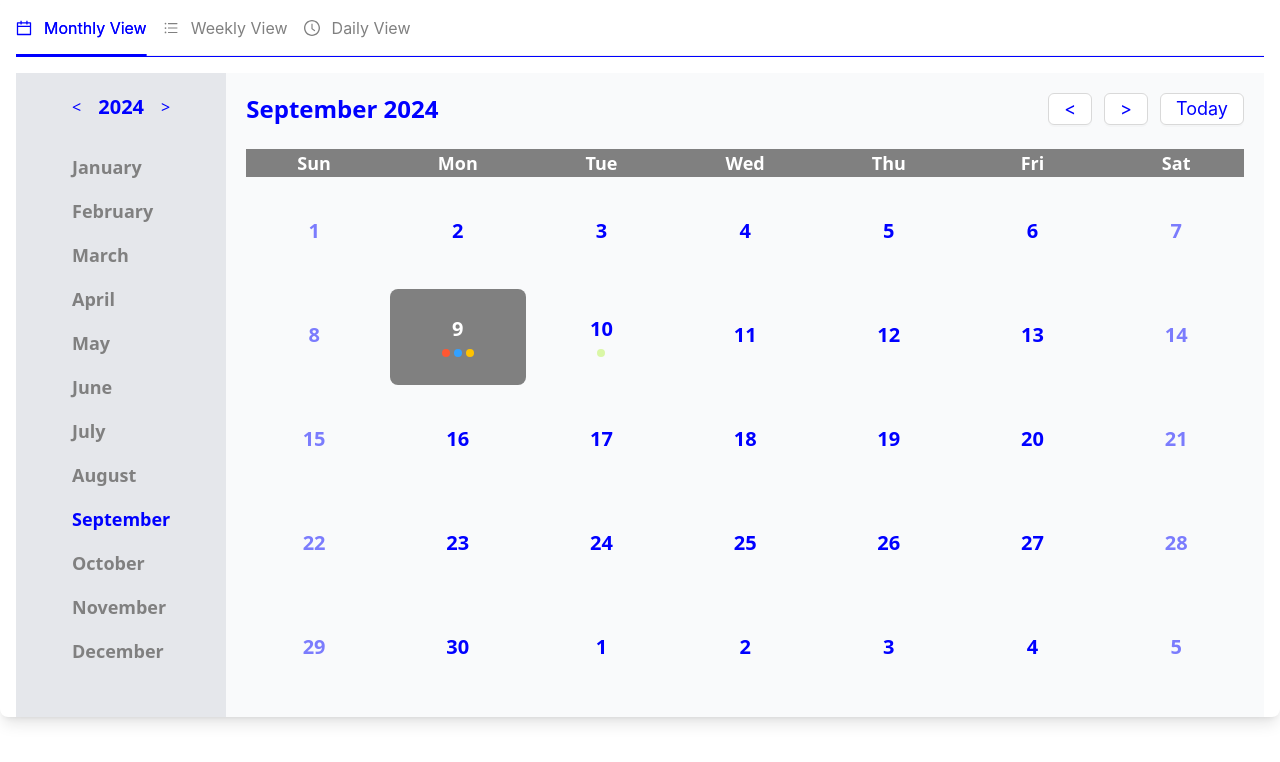
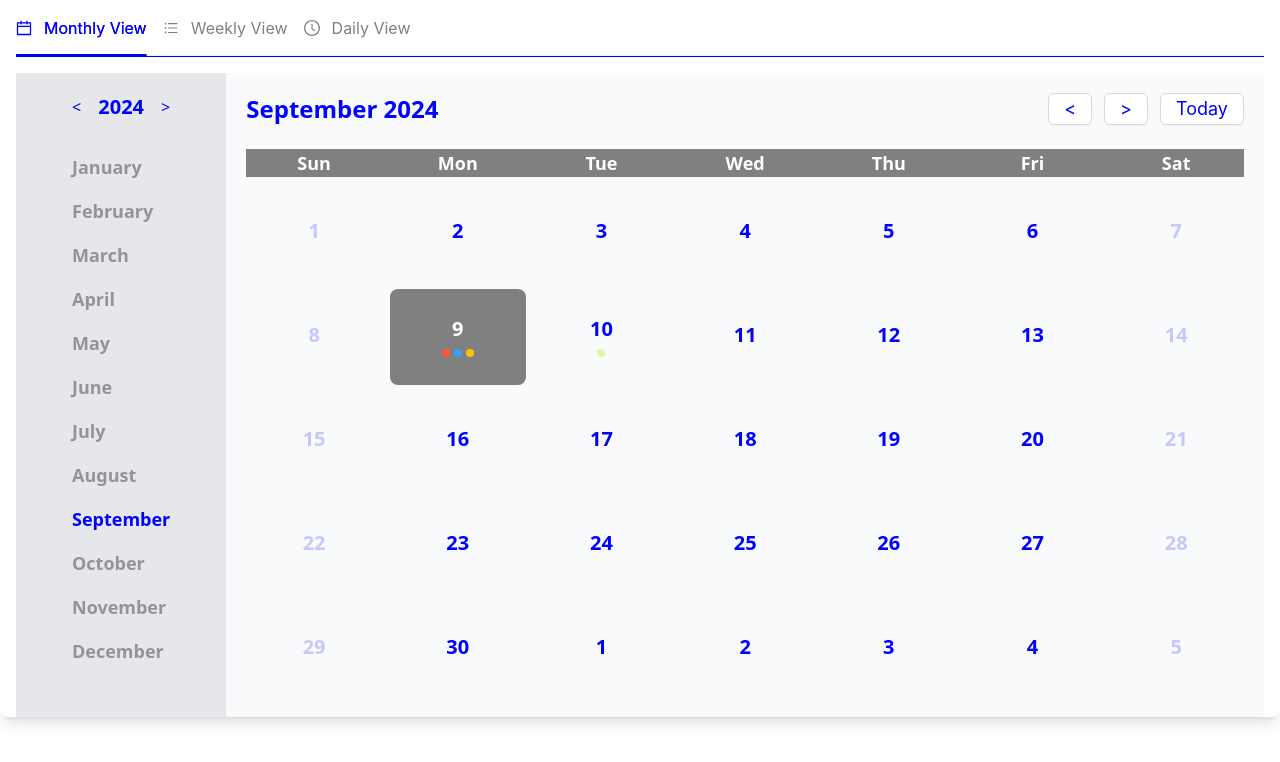
Before and after one commit to jefersonbrzcosta/js-calendar-lib, a React (Vite) app: page / in a window 1280 px wide. Shown: the top 762 px of the page. Built offline with nearby package versions, Linux system fonts and the light colour scheme.

Commit message:
css fixes

```diff
--- a/src/components/monthly/calendar-days.tsx
+++ b/src/components/monthly/calendar-days.tsx
@@ -37,7 +37,9 @@ const CalendarDays = () => {
             key={index}
             className={`flex flex-col items-center justify-center h-24 cursor-pointer
               rounded-lg ${isCurrentMonth ? "text-gray-800" : "text-gray-400"} ${
-                isAvailableDay ? "" : "opacity-50 pointer-events-none"
+                isAvailableDay
+                  ? "hover:bg-gray-100"
+                  : "opacity-20 pointer-events-none"
               }`}
             style={
               isToday(day)
--- a/src/components/monthly/month-column/index.tsx
+++ b/src/components/monthly/month-column/index.tsx
@@ -18,6 +18,7 @@ function MonthsColumn() {
 
   return (
     <div className="px-14 pt-5 bg-gray-200">
+      {/* Change year buttons */}
       <div
         className="flex justify-between items-center"
         style={{ color: mainColor }}
--- a/src/components/monthly/month-column/month-list.tsx
+++ b/src/components/monthly/month-column/month-list.tsx
@@ -14,10 +14,10 @@ function MonthList({
         return (
           <li
             key={index}
-            className={`text-lg pb-4 font-semibold cursor-pointer addOpacity`}
+            className={`text-lg pb-4 font-semibold cursor-pointer opacity-80 hover:opacity-100`}
             style={
               monthDate.getMonth() === currentDate.getMonth()
-                ? { color: mainColor }
+                ? { color: mainColor, opacity: 1 }
                 : { color: secondColor }
             }
             onClick={() => handleMonthClick(index, true)}
--- a/src/state/CalendarContext.tsx
+++ b/src/state/CalendarContext.tsx
@@ -14,9 +14,6 @@ const initialState: CalendarState = {
   currentDate: new Date(),
   settings: mockSettings,
 };
-
-const tomorrow = new Date();
-tomorrow.setDate(tomorrow.getDate() + 1);
 
 const calendarReducer = (
   state: CalendarState,
```
